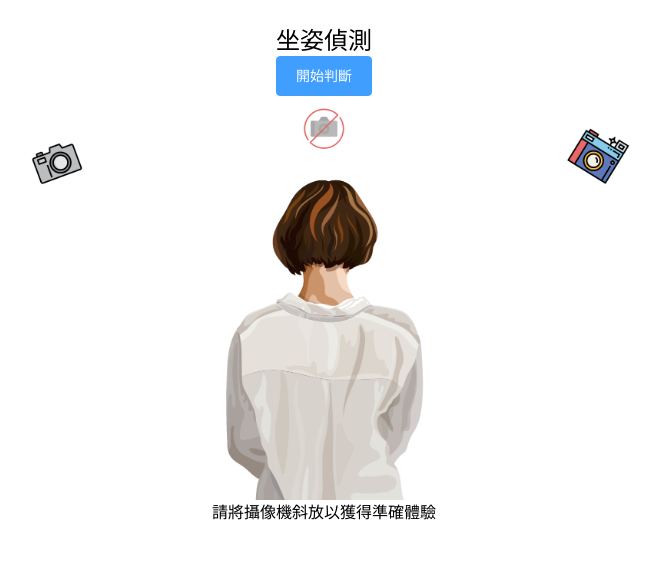
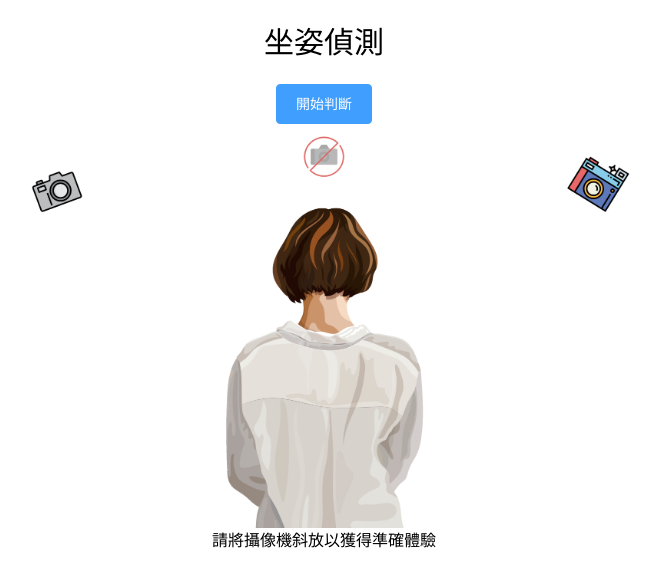
Before and after one commit to cookieopjax/posture-detect, a Vue app: page / in a window 1280 px wide. Shown: the top 586 px of the page, without its empty margins (316-977 px from the left). Built offline with nearby package versions, Linux system fonts and the light colour scheme.

Commit message:
warning msg in camaera off

```diff
--- a/src/views/HomeView.vue
+++ b/src/views/HomeView.vue
@@ -1,4 +1,5 @@
 <script setup>
+import { ElMessage } from "element-plus";
 import * as tmPose from "@teachablemachine/pose";
 import { ref } from "vue";
 
@@ -26,7 +27,7 @@ async function init() {
     await webcam.setup(); // request access to the webcam
     isStart.value = true;
   } catch (e) {
-    alert("請重新點及");
+    cameraWarning();
   }
 
   await webcam.play();
@@ -69,11 +70,18 @@ function drawPose(pose) {
     }
   }
 }
+
+const cameraWarning = () => {
+  ElMessage({
+    message: "請允許攝影機開放或選擇正確的來源 !",
+    type: "warning",
+  });
+};
 </script>
 
 <template>
   <div class="flex items-center flex-col p-6">
-    <h1 class="text-2xl">坐姿偵測</h1>
+    <h1 class="text-3xl mb-6">坐姿偵測</h1>
 
     <div v-if="!isStart" class="flex items-center flex-col">
       <el-button type="primary" size="large" @click="init()">
```
Also changed, not shown: 5 other files (tests, documents, lock files or other folders).
